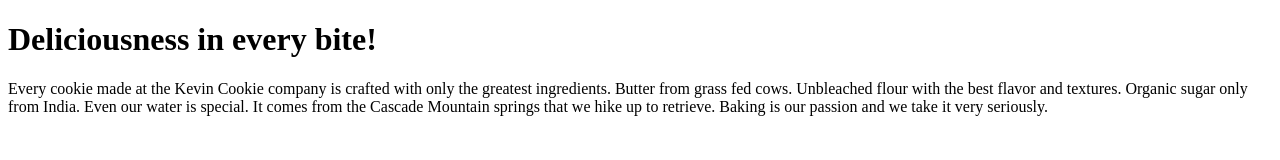
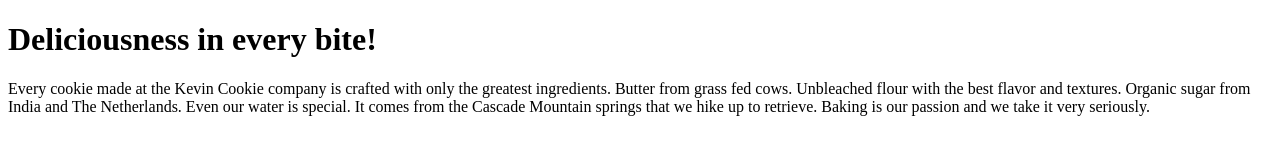
Before and after one commit to SanValta/Kevincookiecompany.com, a plain HTML site: page index.htm in a window 1280 px wide. Drawn offline with Linux system fonts and the light colour scheme.

Commit message:
Update index.htm

```diff
--- a/index.htm
+++ b/index.htm
@@ -4,7 +4,7 @@
 
 <h1>Deliciousness in every bite!</h1>
 
-<p> Every cookie made at the Kevin Cookie company is crafted with only the greatest ingredients. Butter from grass fed cows. Unbleached flour with the best flavor and textures. Organic sugar only from India. Even our water is special. It comes from the Cascade Mountain springs that we hike up to retrieve. Baking is our passion and we take it very seriously.</p>
+<p> Every cookie made at the Kevin Cookie company is crafted with only the greatest ingredients. Butter from grass fed cows. Unbleached flour with the best flavor and textures. Organic sugar from India and The Netherlands. Even our water is special. It comes from the Cascade Mountain springs that we hike up to retrieve. Baking is our passion and we take it very seriously.</p>
 
 
 </body>
```
